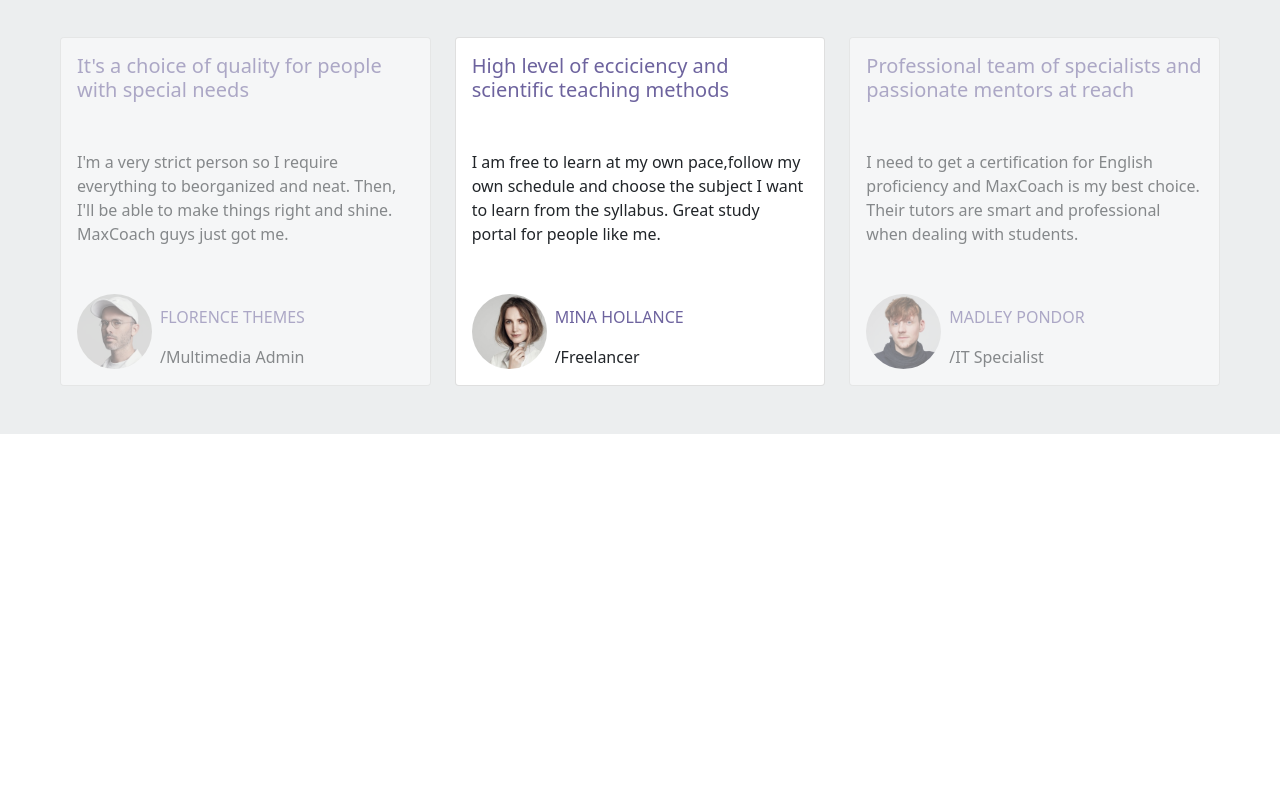
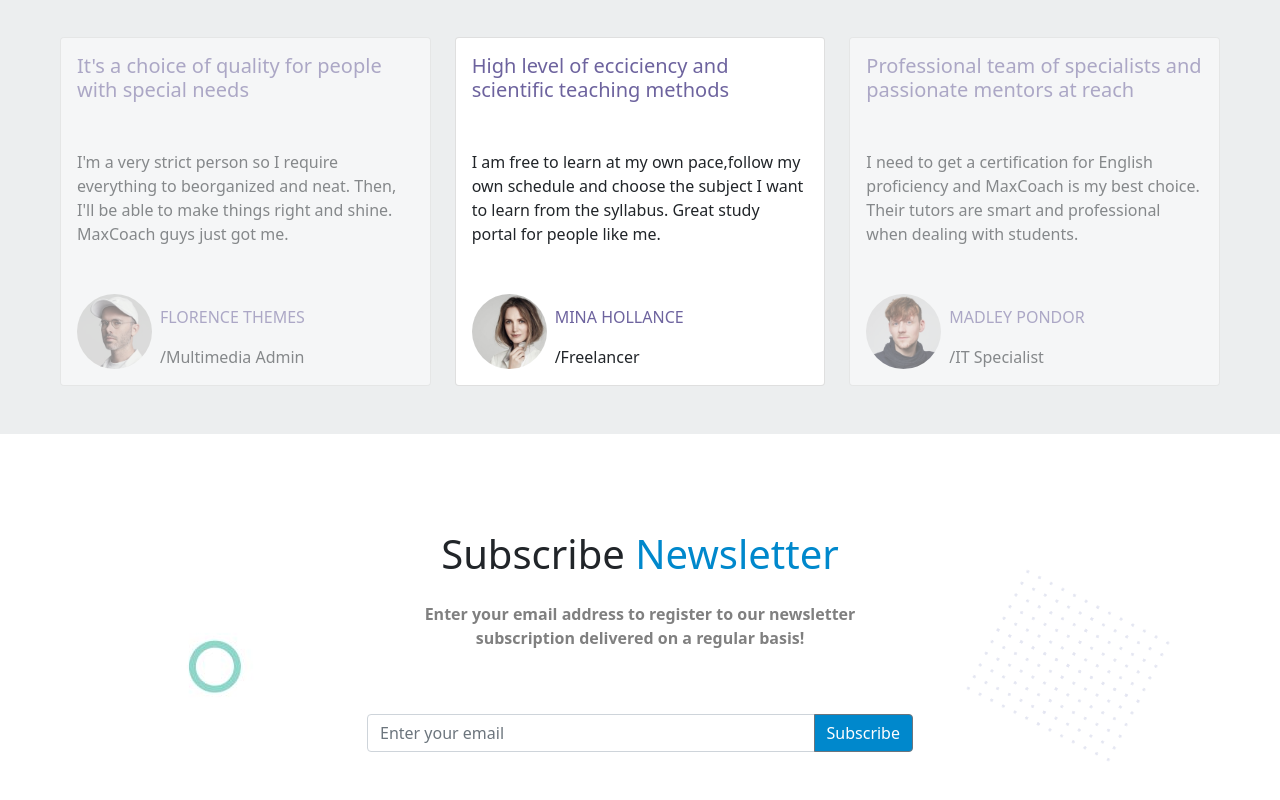
Before and after one commit to Forklein/proj-html-vuejs, a Vue app: page / in a window 1280 px wide. Shown: the part 5198-5998 px from the top of the page. Before the commit the page ends 5680 px from the top, so only its background shows below. Built offline with nearby package versions, Linux system fonts and the light colour scheme.

Commit message:
Set newsletter

```diff
--- a/src/components/Main.vue
+++ b/src/components/Main.vue
@@ -204,6 +204,9 @@
         </div>
       </div>
     </section>
+    <section class="newsletter">
+      <Newsletter />
+    </section>
   </main>
 </template>
 
@@ -221,6 +224,7 @@ import ExploreCard from "@/components/subcomponents/ExploreCard.vue";
 import CoursesCard from "@/components/subcomponents/CoursesCard.vue";
 import EventsCard from "@/components/subcomponents/EventsCard.vue";
 import FeedbackCard from "@/components/subcomponents/FeedbackCard.vue";
+import Newsletter from "@/components/subcomponents/Newsletter.vue";
 
 export default {
   name: "Main",
@@ -230,6 +234,7 @@ export default {
     CoursesCard,
     EventsCard,
     FeedbackCard,
+    Newsletter,
   },
   data() {
     return {
--- /dev/null
+++ b/src/components/subcomponents/Newsletter.vue
@@ -0,0 +1,63 @@
+<template>
+  <div class="container pt-5">
+    <div class="row">
+      <div class="col-3 left"></div>
+      <div class="col-6">
+        <h1>Subscribe <span>Newsletter</span></h1>
+        <p class="p-3 fw-bolder">
+          Enter your email address to register to our newsletter subscription
+          delivered on a regular basis!
+        </p>
+        <div class="input-group my-5">
+          <input
+            type="text"
+            class="form-control"
+            placeholder="Enter your email"
+            aria-label="Recipient's username"
+            aria-describedby="button-addon2"
+          />
+          <button
+            class="btn btn-outline-secondary"
+            type="button"
+            id="button-addon2"
+          >
+            Subscribe
+          </button>
+        </div>
+      </div>
+      <div class="col-3 right"></div>
+    </div>
+  </div>
+</template>
+
+<script>
+export default {
+  name: "Newsletter",
+};
+</script>
+
+<style scoped lang="scss">
+@import "../../assets/scss/_variables.scss";
+.container {
+  .left {
+    background-image: url("../../assets/images/circle.png");
+    background-repeat: no-repeat;
+    background-position: center;
+  }
+  .right {
+    background-image: url("../../assets/images/maxcoach-shape-09.png");
+    background-repeat: no-repeat;
+    background-position: center;
+  }
+  span {
+    color: $color-jungle-green;
+  }
+  .btn {
+    background-color: $color-jungle-green;
+    color: $color-white;
+  }
+  p {
+    color: gray;
+  }
+}
+</style>
```
Also changed, not shown: src/assets/images/circle.png (added), 1 other file (tests, documents, lock files or other folders).
